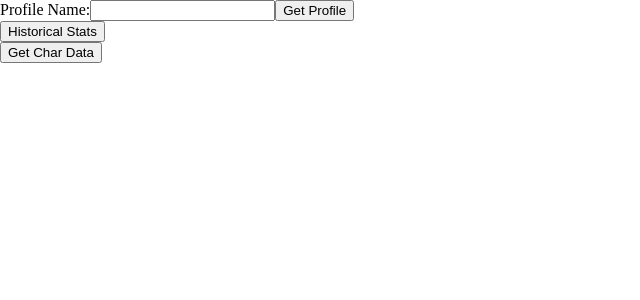
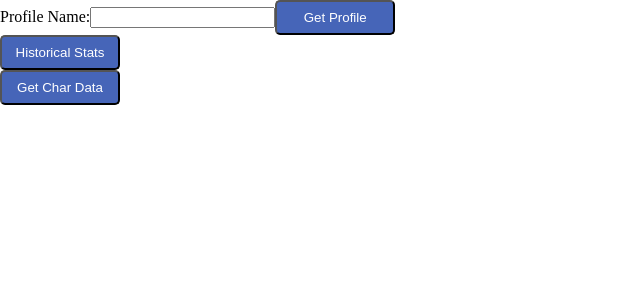
Before and after one commit to CrashXVII/project-fireteam, a React (Create React App) app: page / in a window 1280 px wide. Shown: the top 300 px of the page, without its empty margins (0-640 px from the left). Built offline with nearby package versions, Linux system fonts and the light colour scheme.

Commit message:
created profile component to display multiple profiles from search

```diff
--- a/package.json
+++ b/package.json
@@ -3,9 +3,10 @@
   "version": "0.1.0",
   "private": true,
   "dependencies": {
+    "prop-types": "^15.7.2",
     "react": "^16.8.2",
     "react-dom": "^16.8.2",
-    "react-scripts": "2.1.5",
+    "react-scripts": "^2.1.8",
     "styled-components": "^4.1.3"
   },
   "scripts": {
--- a/src/App.js
+++ b/src/App.js
@@ -1,4 +1,17 @@
 import React, { Component } from 'react';
+import styled from 'styled-components';
+import Profiles from './Profiles';
+
+const Button = styled.button`
+  border-radius: 5px;
+  background: rgb(70, 101, 184);
+  color: white;
+  width: 120px;
+  height: 35px;
+  :hover {
+    border: solid 2px rgb(95, 207, 235);
+  }
+`;
 
 export default class App extends Component {
   constructor(props) {
@@ -8,8 +21,6 @@ export default class App extends Component {
       historicalStats: {},
       profile: {},
       charSearch: '',
-      url:
-        'https://www.bungie.net/Platform/Destiny2/SearchDestinyPlayer/1/CrashXVII/',
       baseUrl: 'https://www.bungie.net/Platform/Destiny2/',
     };
   }
@@ -31,9 +42,10 @@ export default class App extends Component {
     }
   };
 
-  getProfile = async () => {
+  getProfile = async (e) => {
+    e.preventDefault();
     const { charSearch } = this.state;
-    const profile = await this.apiCall(`SearchDestinyPlayer/1/${charSearch}/`);
+    const profile = await this.apiCall(`SearchDestinyPlayer/all/${charSearch}/`);
     this.setState({
       profile,
     });
@@ -62,23 +74,31 @@ export default class App extends Component {
   }
 
   render() {
-    const { charSearch } = this.state;
+    const { charSearch, profile } = this.state;
     return (
       <div>
-        <label htmlFor="search">Profile Name:</label>
-        <input id="search" type="text" value={charSearch} onChange={this.handleInput} />
-        <button type="button" onClick={this.getProfile}>
-          Get Profile
-        </button>
+        {profile.length > 0 && <Profiles profile={profile} />}
+        <form onSubmit={this.getProfile}>
+          <label htmlFor="search">
+            Profile Name:
+            <input
+              id="search"
+              type="text"
+              value={charSearch}
+              onChange={this.handleInput}
+            />
+          </label>
+          <Button type="submit">Get Profile</Button>
+        </form>
         <div>
-          <button type="button" onClick={this.getHistoricalStats}>
+          <Button type="button" onClick={this.getHistoricalStats}>
             Historical Stats
-          </button>
+          </Button>
         </div>
         <div>
-          <button type="button" onClick={this.getCharacterData}>
+          <Button type="button" onClick={this.getCharacterData}>
             Get Char Data
-          </button>
+          </Button>
         </div>
       </div>
     );
--- /dev/null
+++ b/src/Profiles.js
@@ -0,0 +1,23 @@
+import React from 'react';
+import PropTypes from 'prop-types';
+
+const Profiles = (props) => {
+  const { profile } = props;
+  return (
+    <div>
+      {profile.map(profiles => (
+        <h1 key={profiles.membershipId}>{profiles.displayName}</h1>
+      ))}
+    </div>
+  );
+};
+
+Profiles.defaultProps = {
+  profile: [],
+};
+
+Profiles.propTypes = {
+  profile: PropTypes.arrayOf(PropTypes.object),
+};
+
+export default Profiles;
```
Also changed, not shown: 1 other file (tests, documents, lock files or other folders).
